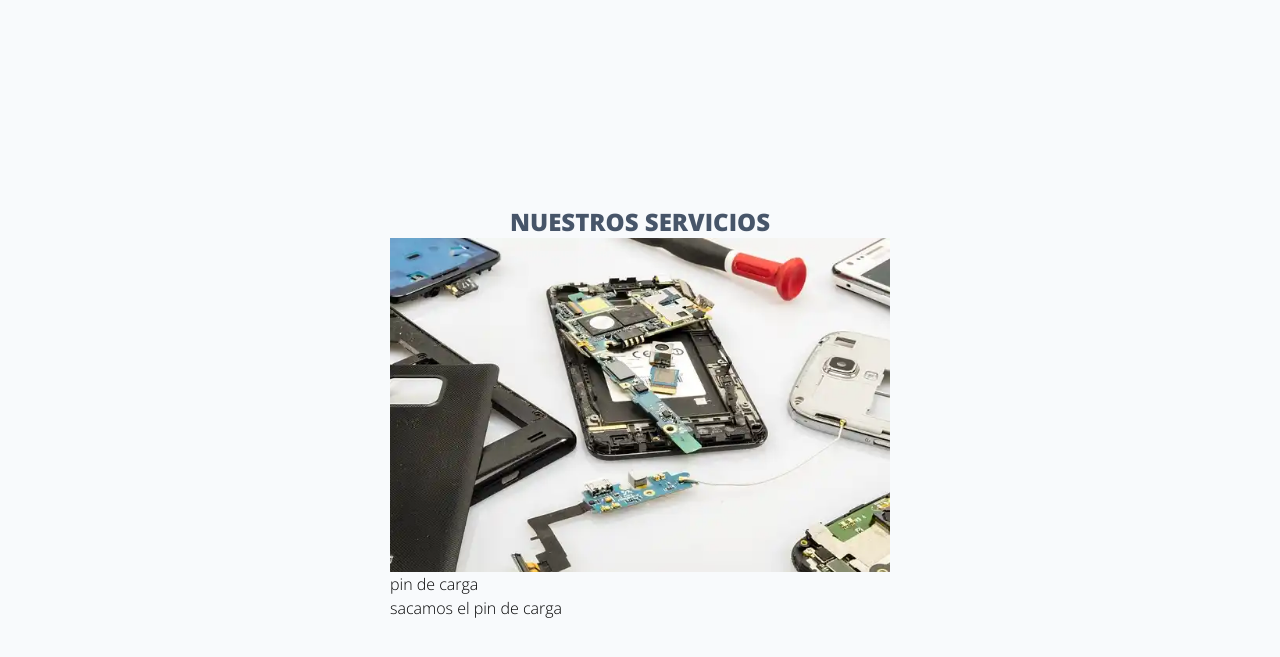
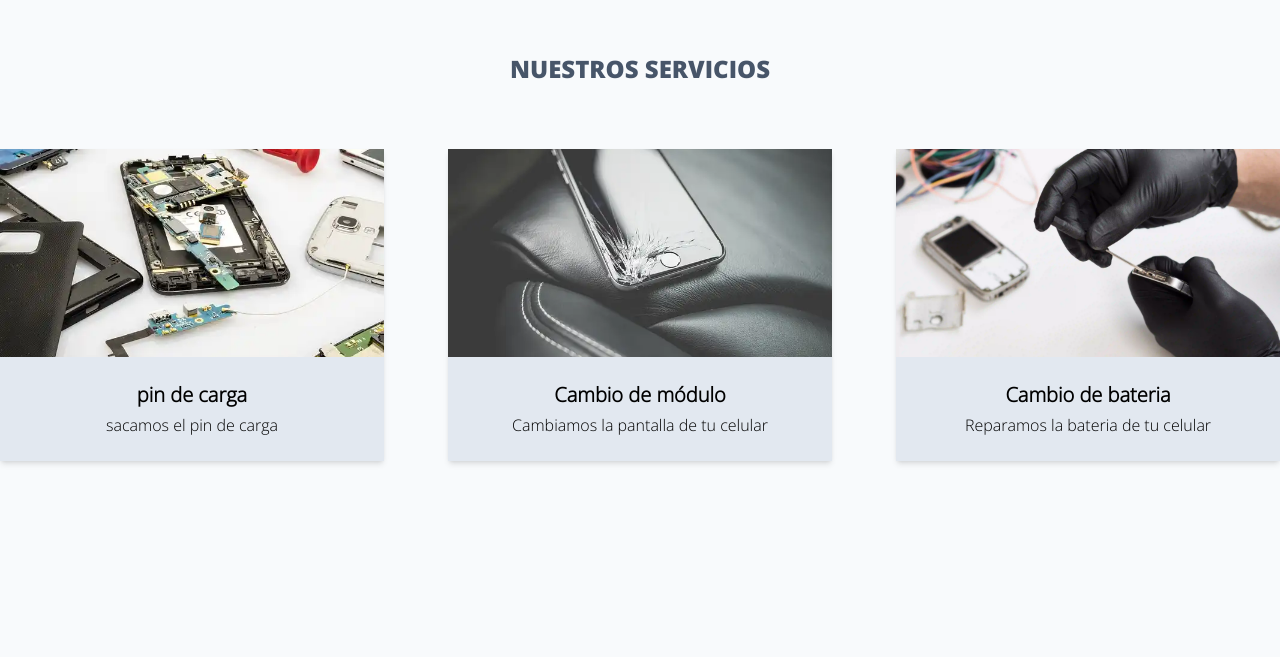
Before and after one commit to facudam/cellphone-repair-landing, a Next.js app: page / in a window 1280 px wide. Shown: the part 827-1484 px from the top of the page. Built offline with nearby package versions, Linux system fonts and the light colour scheme.

Commit message:
Estilando Service component y Servicios section

```diff
--- a/components/layout/Layout.tsx
+++ b/components/layout/Layout.tsx
@@ -5,17 +5,15 @@ import { NavBar } from "../ui"
 
 interface LayoutProps {
     title: string,
-    metaTitle: string,
     description: string,
     children: JSX.Element
 }
 
-export const Layout: FC<LayoutProps> = ({ title, metaTitle, description, children }) => {
+export const Layout: FC<LayoutProps> = ({ title, description, children }) => {
     return(
         <>
             <Head>
                 <title>{ title }</title>
-                <meta name="title" content={ metaTitle } />
                 <meta name="author" content="Facundo Cáceres" />
                 <meta name="description" content={ description } />
             </Head>
--- a/components/ui/Header.tsx
+++ b/components/ui/Header.tsx
@@ -9,7 +9,7 @@ export const Header = () => {
           <h1 className='text-6xl title-weight'>Reparación de celulares en Florencio Varela</h1>
           <p className='max-w-2xl text-lg text-slate-800'>Expertos en reparación de smartphones en zona sur. ¡Recupera la funcionalidad de tu celular con nosotros! Rápido, seguro y confiable. Tu celular en buenas manos.</p>
           <div className='flex gap-5'>
-            <Link className='py-3 px-7 bg-sky-600 uppercase font-semibold text-white' href='/'>Nuestros servicios</Link>
+            <Link className='py-3 px-7 bg-sky-600 uppercase font-semibold text-white' href='/#servicios'>Nuestros servicios</Link>
             <Link className='py-3 px-7 font-semibold uppercase border border-sky-600 text-sky-600' href=''>Contactanos</Link>
           </div>
         </div>
--- a/components/ui/Service.tsx
+++ b/components/ui/Service.tsx
@@ -10,11 +10,19 @@ interface ServiceProps {
 
 export const Service: FC<ServiceProps> = ({ src, alt, title, paragraph }) => {
     return(
-        <div className="">
-            <Image src={ src } alt={ alt } width={500} height={100}/>
-            <div>
-                <h3>{ title }</h3>
-                <p>{ paragraph }</p>
+        <div className="w-full max-w-sm bg-slate-200 shadow-md">
+            <div className=" h-52 overflow-hidden">
+                <Image
+                    className=" w-full h-full object-cover object-center"
+                    src={ src }
+                    alt={ alt }
+                    width={500}
+                    height={100}
+                />
+            </div>
+            <div className="p-6 text-center flex flex-col gap-1">
+                <h3 className=" text-xl font-black">{ title }</h3>
+                <p className=" text-base">{ paragraph }</p>
             </div>
         </div>
     )
--- a/pages/index.tsx
+++ b/pages/index.tsx
@@ -9,7 +9,7 @@ const inter = Inter({ subsets: ['latin'] })
 export default function Home() {
   return (
     <>
-      <Layout title='Reparamos tu celular' metaTitle='' description=''>
+      <Layout title='Reparamos tu celular' description=''>
         <>
           <div className='flex justify-center px-3'>
             <Header />
--- a/sections/Servicios.tsx
+++ b/sections/Servicios.tsx
@@ -2,16 +2,28 @@ import { Service } from "@/components/ui"
 
 export const Servicios = () => {
   return (
-    <section className="flex justify-center bg-slate-50 w-full min-h-screen pt-20">
-        <div className="w-full max-w-7xl flex justify-center items-center flex-col">
-            <h2 className="text-2xl uppercase title-weight text-slate-600">Nuestros servicios</h2>
-            <div className="flex">
+    <section id="servicios" className="flex justify-center bg-slate-50 w-full min-h-screen pt-20">
+        <div className="w-full max-w-7xl flex  items-center flex-col">
+            <h2 className="text-2xl uppercase title-weight text-slate-600 mb-16">Nuestros servicios</h2>
+            <div className="flex gap-11 flex-wrap w-full justify-between">
               <Service
                 src="/inside-smartphone.webp"
                 alt="celular abierto"
                 title="pin de carga"
                 paragraph="sacamos el pin de carga"
               />
+              <Service
+                src="/modulo.webp"
+                alt="modulo de celular quebrado"
+                title="Cambio de módulo"
+                paragraph="Cambiamos la pantalla de tu celular"
+              />
+              <Service
+                src="/tornillo.webp"
+                alt="modulo de celular quebrado"
+                title="Cambio de bateria"
+                paragraph="Reparamos la bateria de tu celular"
+              />
             </div>
         </div>
     </section>
--- a/styles/globals.css
+++ b/styles/globals.css
@@ -13,6 +13,10 @@
 @font-face {
     font-family: LilitaOne;
     src: url('../fonts/LilitaOne-Regular.ttf');
+}
+
+html {
+    scroll-behavior: smooth;
 }
 
 body {
```
Also changed, not shown: public/modulo.webp (added), public/tornillo.webp (added).
